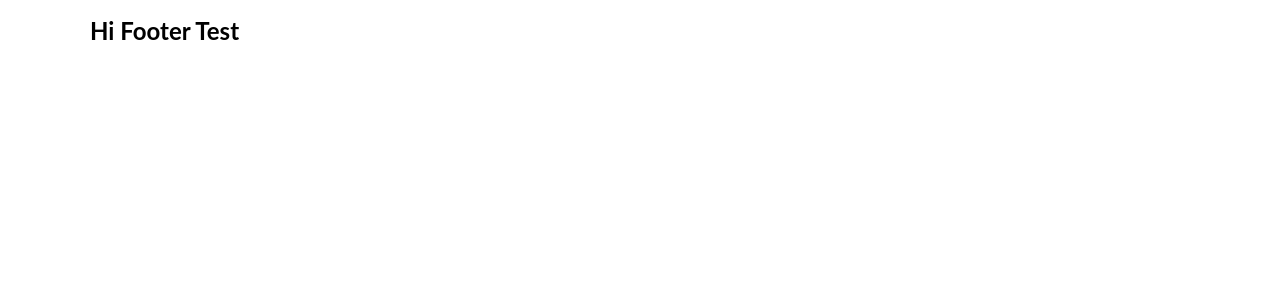
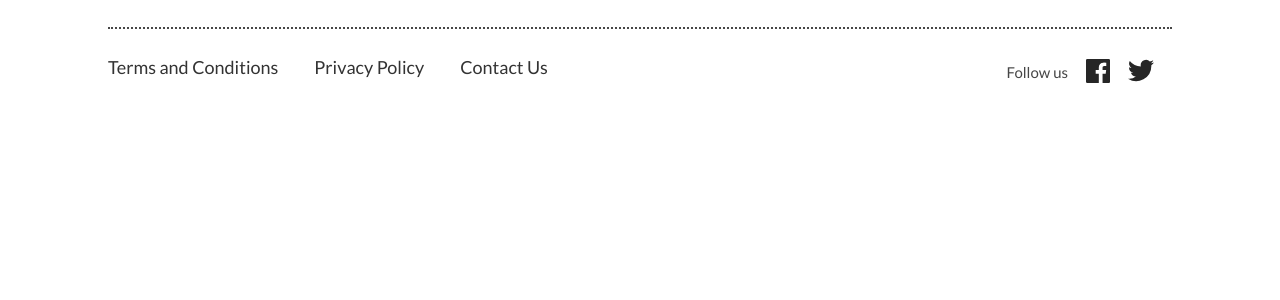
Before and after one commit to zemoga/ui-test, a React (Create React App) app in the folder react-ui-test/: page / in a window 1280 px wide. Shown: the top 300 px of the page. Built offline with nearby package versions, Linux system fonts and the light colour scheme.

Commit message:
feat: Footer Component added and Styled

```diff
--- a/react-ui-test/public/index.html
+++ b/react-ui-test/public/index.html
@@ -24,6 +24,7 @@
       work correctly both with client-side routing and a non-root public URL.
       Learn how to configure a non-root public URL by running `npm run build`.
     -->
+    <link href="https://fonts.googleapis.com/css?family=Lato:300,400,700&display=swap" rel="stylesheet">
     <title>React App</title>
   </head>
   <body>
--- a/react-ui-test/src/components/Layout/Container/Container.styles.ts
+++ b/react-ui-test/src/components/Layout/Container/Container.styles.ts
@@ -2,7 +2,7 @@ import styled from 'styled-components';
 
 export const ContainerWrapper = styled.div`
     width: 100%;
-    @media (min-width: ${({theme})=> theme.device.desktop}){
+    @media (${({theme})=> theme.device.desktop}){
         max-width: 1100px;
         margin: 0 auto;
     }
--- a/react-ui-test/src/components/Layout/PageLayout/PageLayout.tsx
+++ b/react-ui-test/src/components/Layout/PageLayout/PageLayout.tsx
@@ -1,11 +1,16 @@
-import Footer from '../../UI/Footer/Footer';
+import Separator from '../../UI/Separator/Separator'
+import Footer from '../../UI/Footer/Footer'
+import Container from '../Container/Container'
 
 const PageLayout = () => {
-    return(
-        <div>
-            <Footer/>
-        </div>
-    )
+  return (
+    <div>
+      <Container>
+        <Separator />
+      </Container>
+      <Footer />
+    </div>
+  )
 }
 
-export default PageLayout;
+export default PageLayout
--- a/react-ui-test/src/components/UI/Footer/Footer.styles.ts
+++ b/react-ui-test/src/components/UI/Footer/Footer.styles.ts
@@ -1,5 +1,74 @@
-import styled from 'styled-components';
+import styled from 'styled-components'
 
-export const FooterWrapper = styled.div`
-    width: 100%;
+export const FooterWrapper = styled.footer`
+  width: 100%;
 `
+
+export const FooterContainer = styled.div`
+  display: flex;
+  align-items: flex-end;
+  justify-content: space-between;
+  margin: 0 1rem 3rem;
+  @media (${({ theme }) => theme.device.tablet}) {
+    align-items: flex-start;
+  }
+`
+
+export const FooterLinks = styled.div`
+  li {
+    padding: 0.5rem 0;
+    font-size: 1.25rem;
+  }
+
+  li a {
+    color: ${({ theme }) => theme.colors.colorDarkerGray};
+    text-decoration: none;
+  }
+
+  li a:hover {
+    color: ${({ theme }) => theme.colors.colorDarkerGray};
+    text-decoration: underline;
+  }
+  @media (${({ theme }) => theme.device.tablet}) {
+    ul {
+      display: flex;
+    }
+    ul li {
+      padding: 0;
+      margin-right: 2rem;
+      font-size: 1rem;
+    }
+  }
+`
+
+export const FooterSocial = styled.div`
+  > span {
+    color: ${({ theme }) => theme.colors.colorDarkerGray};
+    font-size: 1.25rem;
+    text-align: right;
+  }
+
+  > ul {
+    display: flex;
+    margin-top: 1rem;
+  }
+
+  > ul > li {
+    margin-right: 1rem;
+  }
+
+  @media (${({ theme }) => theme.device.tablet}) {
+    display: flex;
+    align-items: center;
+
+    span {
+      margin-right: 1rem;
+      color: ${({ theme }) => theme.colors.colorDarkGray};
+      font-size: 0.833rem;
+    }
+
+    > ul {
+      margin-top: 3px;
+    }
+  }
+`
--- a/react-ui-test/src/components/UI/Footer/Footer.tsx
+++ b/react-ui-test/src/components/UI/Footer/Footer.tsx
@@ -1,15 +1,55 @@
-import { FooterWrapper } from './Footer.styles';
-import Container from '../../Layout/Container/Container';
-
+import Container from '../../Layout/Container/Container'
+import { FooterWrapper, FooterContainer, FooterLinks, FooterSocial } from './Footer.styles'
 
 const Footer = () => {
   return (
     <FooterWrapper>
       <Container>
-                <h1>Hi Footer Test</h1>
+        <FooterContainer>
+          <FooterLinks>
+            <ul>
+              <li>
+                <a href='#'>Terms and Conditions</a>
+              </li>
+              <li>
+                <a href='#'>Privacy Policy</a>
+              </li>
+              <li>
+                <a href='#'>Contact Us</a>
+              </li>
+            </ul>
+          </FooterLinks>
+          <FooterSocial>
+            <span>Follow us</span>
+            <ul>
+              <li>
+                <a href='#'>
+                  <svg width='24' height='24' xmlns='http://www.w3.org/2000/svg'>
+                    <path
+                      d='M24 1.325v21.35c0 .732-.593 1.325-1.325 1.325H16.56v-9.294h3.12l.467-3.622H16.56V8.771c0-1.048.292-1.763 1.796-1.763h1.918v-3.24a25.663 25.663 0 00-2.795-.143c-2.766 0-4.659 1.688-4.659 4.788v2.671H9.691v3.622h3.128V24H1.325A1.325 1.325 0 010 22.676V1.325A1.325 1.325 0 011.325 0h21.35A1.325 1.325 0 0124 1.325z'
+                      fill='#262626'
+                      fillRule='nonzero'
+                    />
+                  </svg>
+                </a>
+              </li>
+              <li>
+                <a href='#'>
+                  <svg width='26' height='23' xmlns='http://www.w3.org/2000/svg'>
+                    <path
+                      d='M23.329 6.204c.01.23.01.458.01.687A15.182 15.182 0 01-.008 19.688c.421.05.845.075 1.27.073a10.7 10.7 0 006.627-2.289 5.335 5.335 0 01-4.984-3.704c.798.151 1.62.12 2.404-.094a5.346 5.346 0 01-4.276-5.233v-.073a5.396 5.396 0 002.413.666 5.357 5.357 0 01-1.654-7.127A15.15 15.15 0 0012.79 7.484a5.898 5.898 0 01-.135-1.217 5.336 5.336 0 019.228-3.652 10.612 10.612 0 003.392-1.29 5.368 5.368 0 01-2.351 2.955 10.811 10.811 0 003.07-.843 10.868 10.868 0 01-2.664 2.767z'
+                      fill='#262626'
+                      fillRule='nonzero'
+                    />
+                  </svg>
+                </a>
+              </li>
+            </ul>
+          </FooterSocial>
+        </FooterContainer>
       </Container>
     </FooterWrapper>
   )
 }
 
-export default Footer;
+export default Footer
--- /dev/null
+++ b/react-ui-test/src/components/UI/Separator/Separator.styles.ts
@@ -0,0 +1,9 @@
+import styled from 'styled-components'
+
+export const HorizontalLine = styled.hr`
+  &[role='separator'] {
+    border: 0 none;
+    border-bottom: 2px dotted ${({ theme }) => theme.colors.colorDarkGray};
+    margin: 1.5rem 1rem;
+  }
+`
--- /dev/null
+++ b/react-ui-test/src/components/UI/Separator/Separator.tsx
@@ -0,0 +1,7 @@
+import { HorizontalLine } from './Separator.styles'
+
+const Separator = () => {
+  return <><HorizontalLine role="separator"/></>
+}
+
+export default Separator
--- a/react-ui-test/src/styles/global.ts
+++ b/react-ui-test/src/styles/global.ts
@@ -1,14 +1,14 @@
-import { createGlobalStyle } from 'styled-components';
+import { createGlobalStyle } from 'styled-components'
 
 interface ThemeTypes {
-    theme: any,
+  theme: any
 }
 
 export default createGlobalStyle`
     html, body {
         width: 100%;
         margin: 0;
-        background-color: ${({theme}:ThemeTypes) => theme.colors.colorWhite};
+        background-color: ${({ theme }: ThemeTypes) => theme.colors.colorWhite};
         font-family: 'Lato', sans-serif;
         font-size: 12px;
         font-weight: 400;
@@ -27,7 +27,7 @@ export default createGlobalStyle`
     }
 
     a, a:visited {
-        color: ${({theme}:ThemeTypes) => theme.colors.colorWhite};
+        color: ${({ theme }: ThemeTypes) => theme.colors.colorWhite};
     }
 
     button {
@@ -42,8 +42,19 @@ export default createGlobalStyle`
 
     hr[role="separator"] {
         border: 0 none;
-        border-bottom: 2px dotted ${({theme}:ThemeTypes) => theme.colors.colorDarkGray};;
+        border-bottom: 2px dotted ${({ theme }: ThemeTypes) => theme.colors.colorDarkGray};
         margin: 1.5rem 1rem;
     }
 
+    @media (${({ theme }: ThemeTypes) => theme.device.tablet}) {
+        html, body {
+            font-size: 14px;
+        }
+    }
+
+    @media (${({ theme }: ThemeTypes) => theme.device.desktop}) {
+        html, body {
+            font-size: 18px;
+        }
+    }
 `
--- a/react-ui-test/src/styles/theme.ts
+++ b/react-ui-test/src/styles/theme.ts
@@ -13,9 +13,9 @@ const theme = {
     colorBlack: 'rgba(0, 0, 0, 1)',
   },
   device: {
-    small: '375px',
-    tablet: '768px',
-    desktop: '1100px',
+    small: 'min-width: 375px',
+    tablet: 'min-width: 768px',
+    desktop: 'min-width: 1100px',
   },
 }
 
```
Lines whose indentation alone changed are shown as unchanged.
